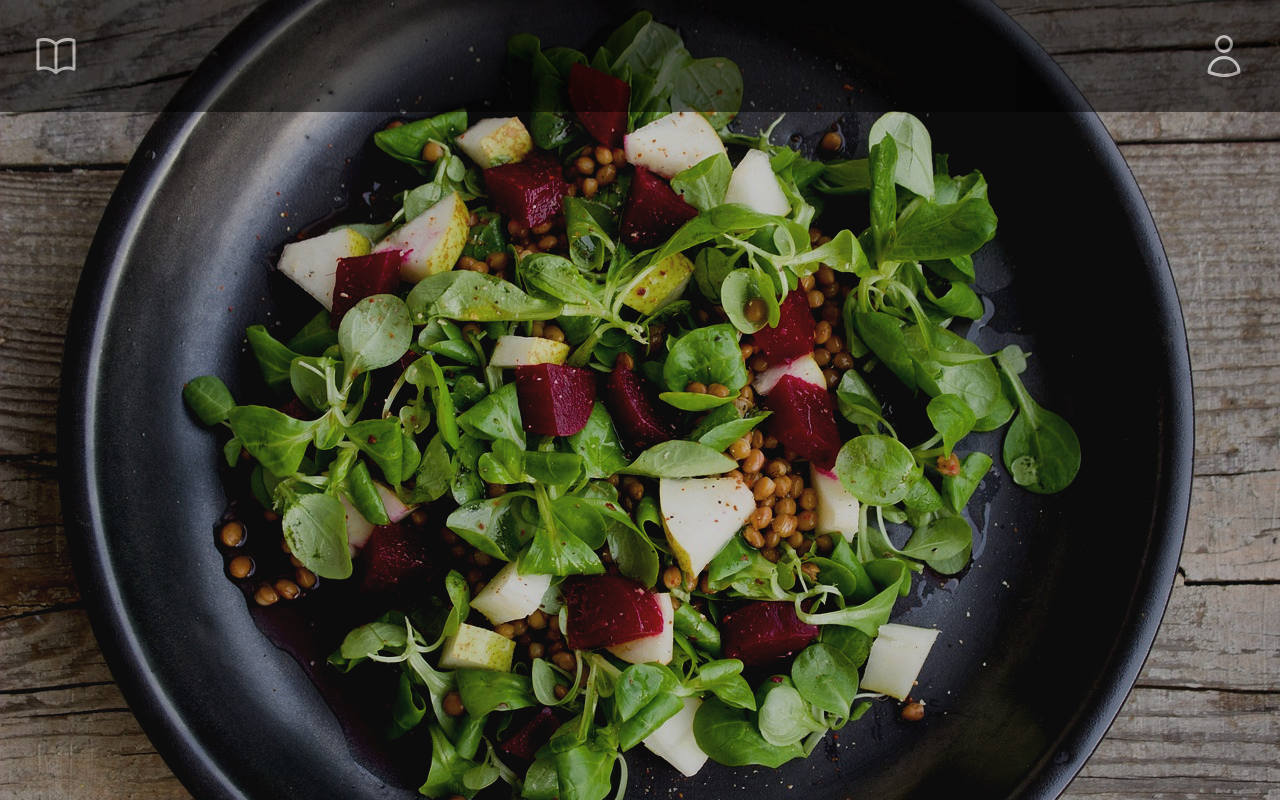
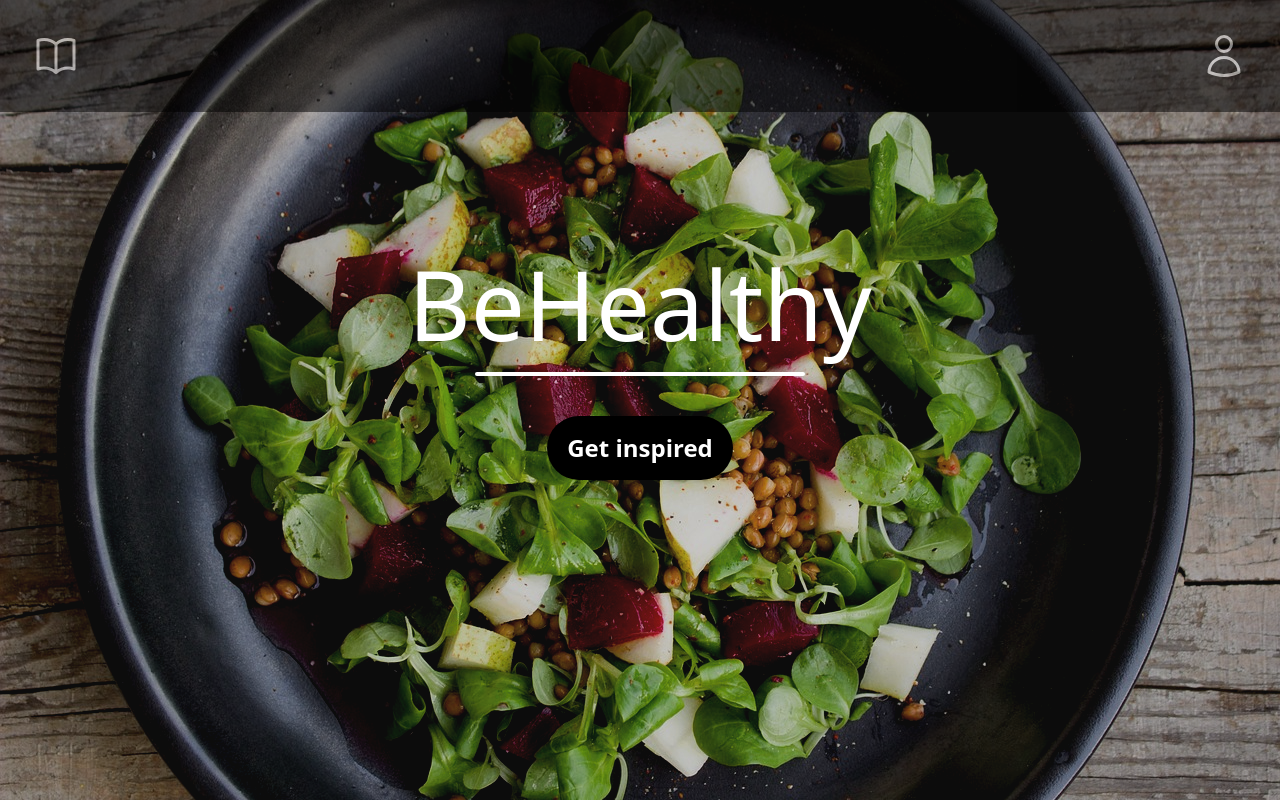
Before and after one commit to amserdion01/beHealthyFE, a Next.js app: page / in a window 1280 px wide. Built offline with nearby package versions, Linux system fonts and the light colour scheme.

Commit message:
Added the title and get inspired button

```diff
--- a/src/pages/index.tsx
+++ b/src/pages/index.tsx
@@ -11,6 +11,11 @@ const HomePage: NextPage = () => {
                     <path stroke-linecap="round" stroke-linejoin="round" d="M15.75 6a3.75 3.75 0 11-7.5 0 3.75 3.75 0 017.5 0zM4.501 20.118a7.5 7.5 0 0114.998 0A17.933 17.933 0 0112 21.75c-2.676 0-5.216-.584-7.499-1.632z" />
                 </svg>
             </nav>
+            <div className="flex flex-col items-center p-36">
+                <p className="text-center text-white text-8xl">BeHealthy</p>
+                <hr className="my-4 mx-auto w-4/12 h-1 bg-white rounded border-0 md:my-5 dark:bg-gray-700"></hr>
+                <button className="bg-black hover:bg-green-900 text-white font-bold my-5 py-4 px-5 rounded-full text-2xl">Get inspired</button>
+            </div>
         </div>
 
     )
```
